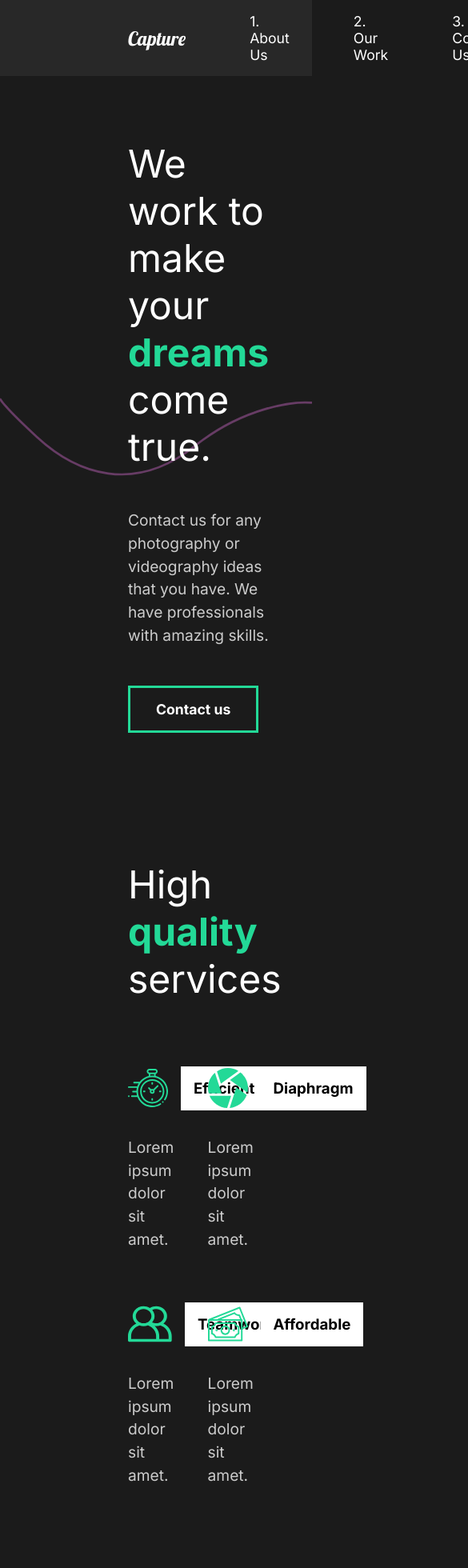
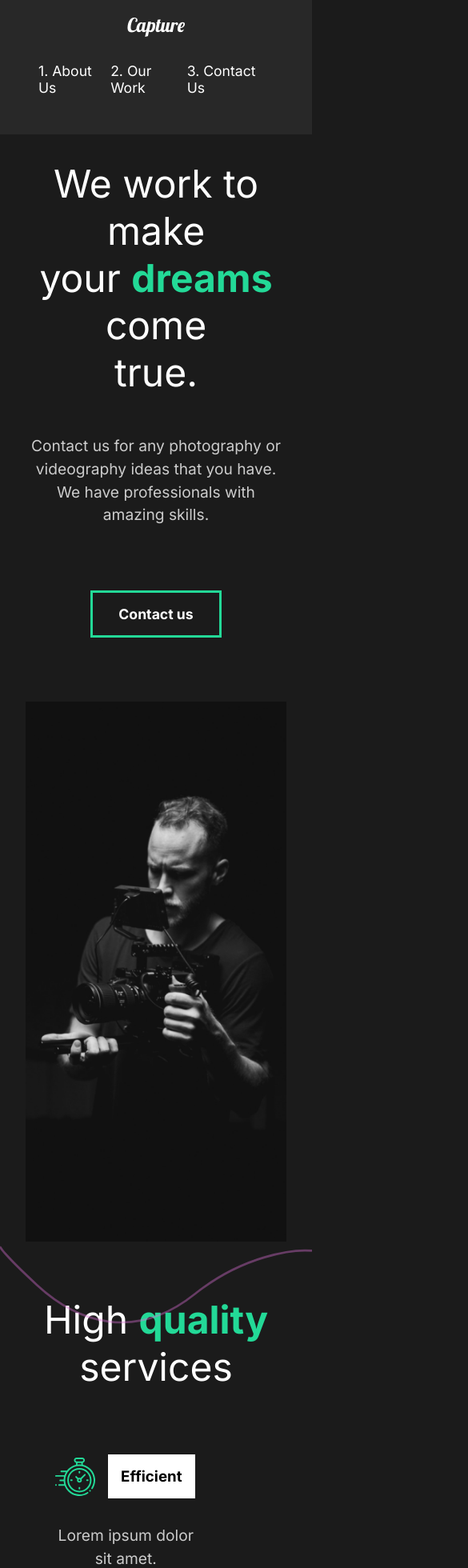
Before and after one commit to NelushiB/the-creative-react-course-capture, a React (Create React App) app: page / in a window 390 px wide. Shown: the top 1960 px of the page at 80% size, 585 px wide, since content can reach past the window. Built offline with nearby package versions, Linux system fonts and the light colour scheme.

Commit message:
14. Styling Mobile Friendly

```diff
--- a/src/components/Nav.jsx
+++ b/src/components/Nav.jsx
@@ -50,6 +50,19 @@
       padding-left: 5rem;
       position: relative;
    }
-`
+   @media (max-width: 1300px) {
+      flex-direction: column;
+      padding: 1rem;
+      ul {
+         padding: 2rem;
+         justify-content: space-around;
+         width: 100%;
+
+         li {
+            padding: 0;
+         }
+      }
+   }
+`;
 
 export default Nav;
--- a/src/components/ServiceSection.jsx
+++ b/src/components/ServiceSection.jsx
@@ -71,6 +71,9 @@
 const Cards = styled.div`
    display: flex;
    flex-wrap: wrap;
+   @media (max-width: 1300px) {
+      justify-content: center;
+   }
 `;
 
 const Card = styled.div`
@@ -86,6 +89,9 @@
          padding: 1rem;
       }
    }
+   @media (max-width: 1300px) {
+      width: auto;
+   }
 `
 
 export default ServiceSection;
--- a/src/components/useScroll.jsx
+++ b/src/components/useScroll.jsx
@@ -4,7 +4,7 @@
 
 export const useScroll = () => {
    const controls = useAnimation();
-   const [element, view] = useInView({ threshold: 0.5 });
+   const [element, view] = useInView({ threshold: 0.3 });
 
    useEffect(() => {
       if (view) {
--- a/src/pages/ContactUs.jsx
+++ b/src/pages/ContactUs.jsx
@@ -48,11 +48,18 @@
    padding: 5rem 10rem;
    color: #353535;
    min-height: 90vh;
+   @media (max-width: 1300px) {
+      padding: 2rem;
+      font-size: 1rem;
+   }
 `;
 
 const Title = styled.div`
    margin-bottom: 4rem;
    color: black;
+   @media (max-width: 1300px) {
+      margin-top: 5rem;
+   }
 `;
 
 const Hide = styled.div`
--- a/src/pages/MovieDetail.jsx
+++ b/src/pages/MovieDetail.jsx
@@ -74,6 +74,10 @@
    margin: 5rem 10rem;
    align-items: center;
    justify-content: space-around;
+   @media (max-width: 1300px) {
+      display: block;
+      margin: 2rem;
+   }
 `;
 
 const AwardStyle = styled.div`
--- a/src/pages/OurWork.jsx
+++ b/src/pages/OurWork.jsx
@@ -84,6 +84,9 @@
    h2 {
       padding: 1rem 0rem;
    }
+   @media (max-width: 1300px) {
+      padding: 2rem 2rem;
+   }
 `;
 const Movie = styled(motion.div)`
    padding-bottom: 10rem;
--- a/src/styles.jsx
+++ b/src/styles.jsx
@@ -9,6 +9,11 @@
    justify-content: space-between;
    padding: 5rem 10rem;
    color: white;
+   @media (max-width: 1300px) {
+      display: block;
+      padding: 2rem 2rem;
+      text-align: center;
+   }
 `;
 
 export const Description = styled.div`
@@ -17,6 +22,12 @@
    padding-right: 5rem;
    h2 {
       font-weight: lighter;
+   }
+   @media (max-width: 1300px) {
+      padding: 0;
+      button {
+         margin: 2rem 0rem 5rem 0rem;
+      }
    }
 `;
 
```
